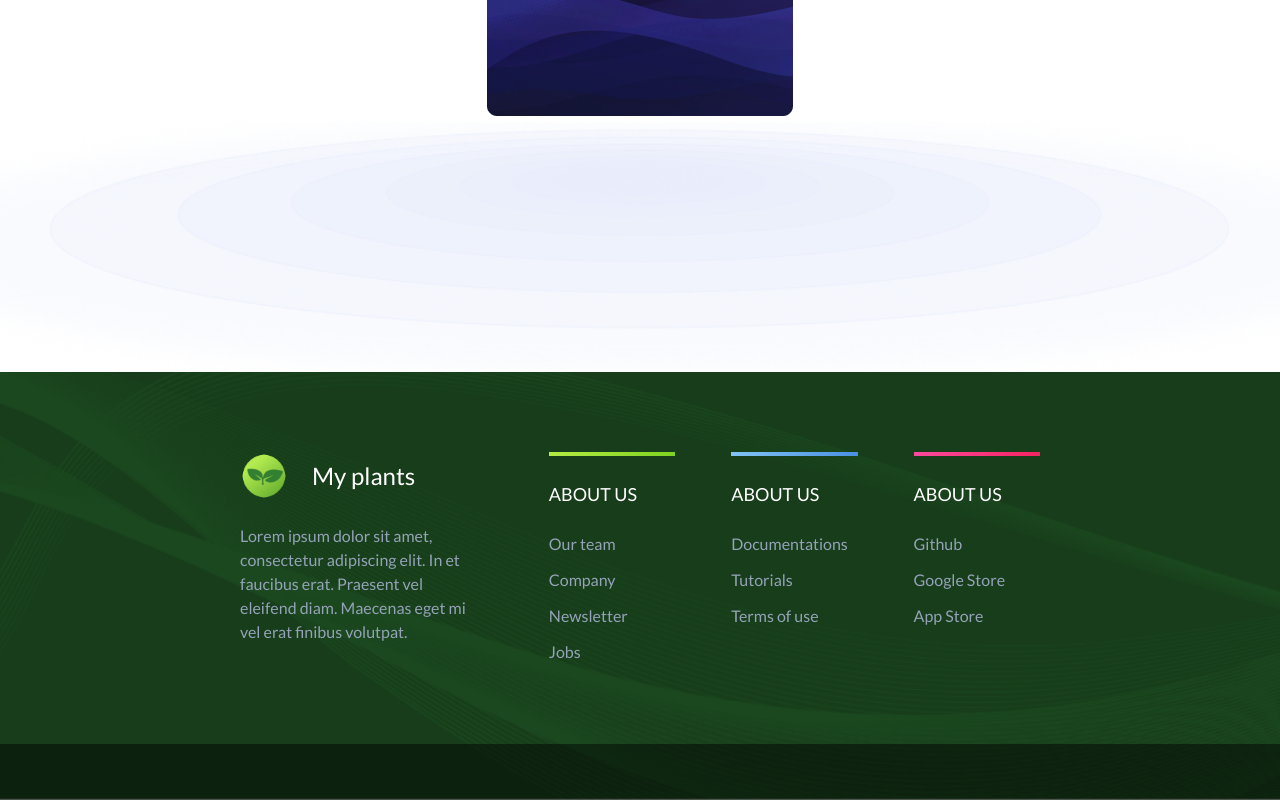
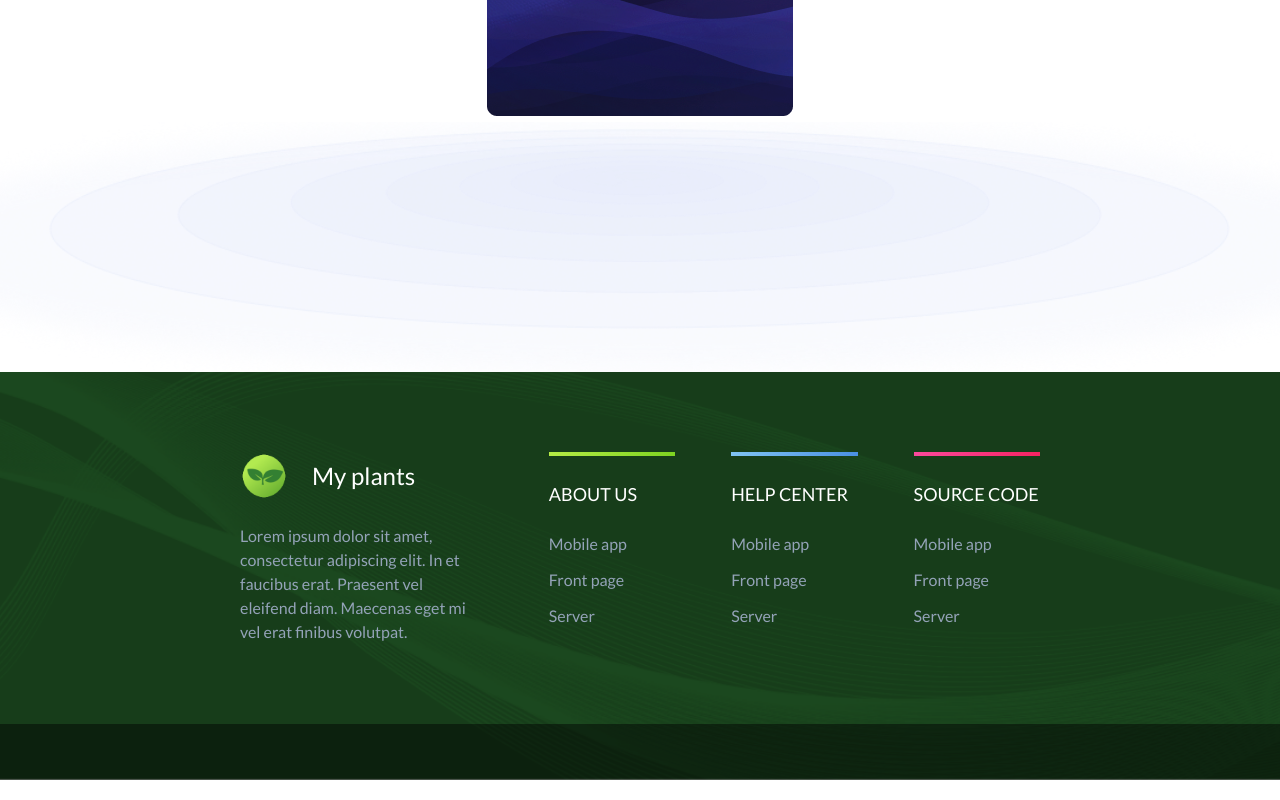
Before and after one commit to benmotyka/my-plants_front, a Vue app: page / in a window 1280 px wide. Shown: the part 2582-3382 px from the top of the page. Built offline with nearby package versions, Linux system fonts and the light colour scheme; a web font is replaced by a local one.

Commit message:
added links, added some items to footer, responsiveness fixes

```diff
--- a/src/components/molecules/FooterCategory.vue
+++ b/src/components/molecules/FooterCategory.vue
@@ -1,16 +1,19 @@
 <script setup lang="ts">
+import { FooterItem } from "../../interfaces/Footer"
+
 export type ColorCategories = "green" | "blue" | "pink"
 
-defineProps<{ color: ColorCategories, header: string, items: string[] }>();
+defineProps<{ color: ColorCategories, header: string, items: FooterItem[] }>();
 
 </script>
 
 <template>
-    <article class="flex flex-col gap-y-3 w-full">
-        <div class="lg:w-full h-1 bg-gradient-to-r "
+    <article class="flex flex-col items-start gap-y-3 ">
+        <div class="w-full h-1 bg-gradient-to-r "
             :class="color === 'green' ? 'from-[#B5EB45] to-[#7ED321]' : color === 'blue' ? 'from-[#80C3F3] to-[#4A90E2]' : color === 'pink' ? 'from-[#FB499C] to-[#F52362]' : 'from-[#fff] to-[#fff]' ">
         </div>
         <h5 class="text-white font-medium uppercase my-3 text-xl lg:text-lg">{{header}}</h5>
-        <p v-for="item in items" class="text-slate-400 text-lg lg:text-base py-2 lg:py-0">{{item}}</p>
+        <a :href="item.link" v-for="item in items"
+            class=" text-slate-400 hover:text-slate-200 text-lg lg:text-base py-2 lg:py-0">{{item.text}}</a>
     </article>
 </template>
--- a/src/components/molecules/PreviewItem.vue
+++ b/src/components/molecules/PreviewItem.vue
@@ -3,7 +3,7 @@ defineProps<{ imgSrc: string; header: string; description: string }>();
 </script>
 
 <template>
-    <article class="flex items-center justify-center flex-col gap-y-8 p-10 w-96 text-center text-gray-600 mb-auto">
+    <article class="flex items-center justify-center flex-col gap-y-8 p-4 sm:p-10 max-w-[300px] sm:max-w-[380px] text-center text-gray-600 mb-auto">
         <img :src="imgSrc" class=" h-16" />
         <h5 class="text-xl font-semibold ">{{ header }}</h5>
         <p class="leading-8 ">{{ description }}</p>
--- a/src/components/organisms/About.vue
+++ b/src/components/organisms/About.vue
@@ -36,7 +36,7 @@ const itemsData: AboutItem[] = [
       <PreviewItem v-for="item, key in itemsData" :header="item.header" :description="item.description"
         :img-src="item.imgSrc" data-aos="zoom-in" :data-aos-delay="key * itemsAnimationDelay" />
     </div>
-    <footer class="text-gray-600 text-lg" data-aos="fade" data-aos-delay="1000">Interested in more?
+    <footer class="text-gray-600 text-lg text-center" data-aos="fade" data-aos-delay="1000">Interested in more?
       <a class="text-cyan-700 cursor-pointer" href="#app-features">View all features</a>
     </footer>
     <img src="/about/waves.png" class="w-full min-h-[400px] object-cover">
--- a/src/components/organisms/Footer.vue
+++ b/src/components/organisms/Footer.vue
@@ -2,28 +2,59 @@
 import Subfooter from "../molecules/Subfooter.vue"
 import FooterCategory, { ColorCategories } from "../molecules/FooterCategory.vue"
 import FooterSummary from "../molecules/FooterSummary.vue";
+import links from "../../config/links"
+import { FooterItem } from "../../interfaces/Footer"
+
+
 
 interface FooterCategory {
     header: string;
     color: ColorCategories;
-    items: string[];
+    items: FooterItem[];
 }
 
 const footerCategories: FooterCategory[] = [
     {
         header: 'About us',
         color: 'green',
-        items: ['Our team', 'Company', 'Newsletter', 'Jobs']
+        items: [{
+            text: 'Mobile app',
+            link: links.github.app
+        }, {
+            text: 'Front page',
+            link: links.github.front
+        }, {
+            text: 'Server',
+            link: links.github.server
+        }]
     },
     {
         header: 'Help center',
         color: 'blue',
-        items: ['Documentations', 'Tutorials', 'Terms of use']
+        items: [{
+            text: 'Mobile app',
+            link: links.github.app
+        }, {
+            text: 'Front page',
+            link: links.github.front
+        }, {
+            text: 'Server',
+            link: links.github.server
+        }]
     },
     {
-        header: 'Get in touch',
+        header: 'Source code',
         color: 'pink',
-        items: ['Github', 'Google Store', 'App Store']
+        items: [{
+            text: 'Mobile app',
+            link: links.github.app
+        }, {
+            text: 'Front page',
+            link: links.github.front
+        }, {
+            text: 'Server',
+            link: links.github.server
+        }]
     },
 ]
 </script>
@@ -32,7 +63,7 @@ const footerCategories: FooterCategory[] = [
     <section class="flex flex-col background-image w-full bg-cover bg-center ">
         <div class="py-20 px-10 sm:px-20 xl:px-60 h-full grid grid-cols-1 lg:grid-cols-[2fr_1fr_1fr_1fr] gap-14">
             <FooterSummary />
-            <FooterCategory v-for="category in footerCategories" :color="category.color" header="About us"
+            <FooterCategory v-for="category in footerCategories" :color="category.color" :header="category.header"
                 :items="category.items" />
         </div>
         <Subfooter />
--- /dev/null
+++ b/src/config/links.ts
@@ -0,0 +1,10 @@
+export default {
+  github: {
+    app: "https://github.com/benmotyka/my-plants_app",
+    front: "https://github.com/benmotyka/my-plants_front",
+    server: "https://github.com/benmotyka/my-plants_api",
+  },
+  appStore: "@TODO",
+  googlePlay:
+    "https://play.google.com/store/apps/details?id=com.benmotyka.myplants",
+};
--- /dev/null
+++ b/src/interfaces/Footer.ts
@@ -0,0 +1,4 @@
+export interface FooterItem {
+    text: string;
+    link: string;
+  }
```
